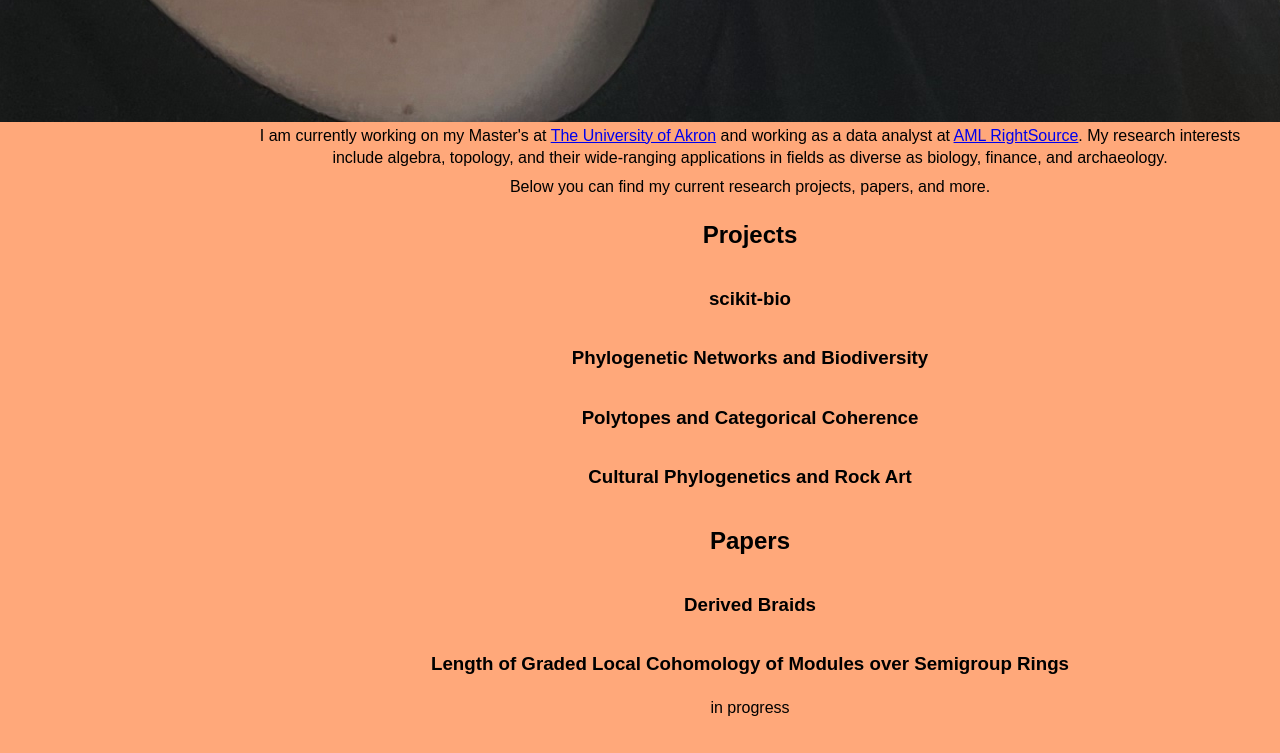
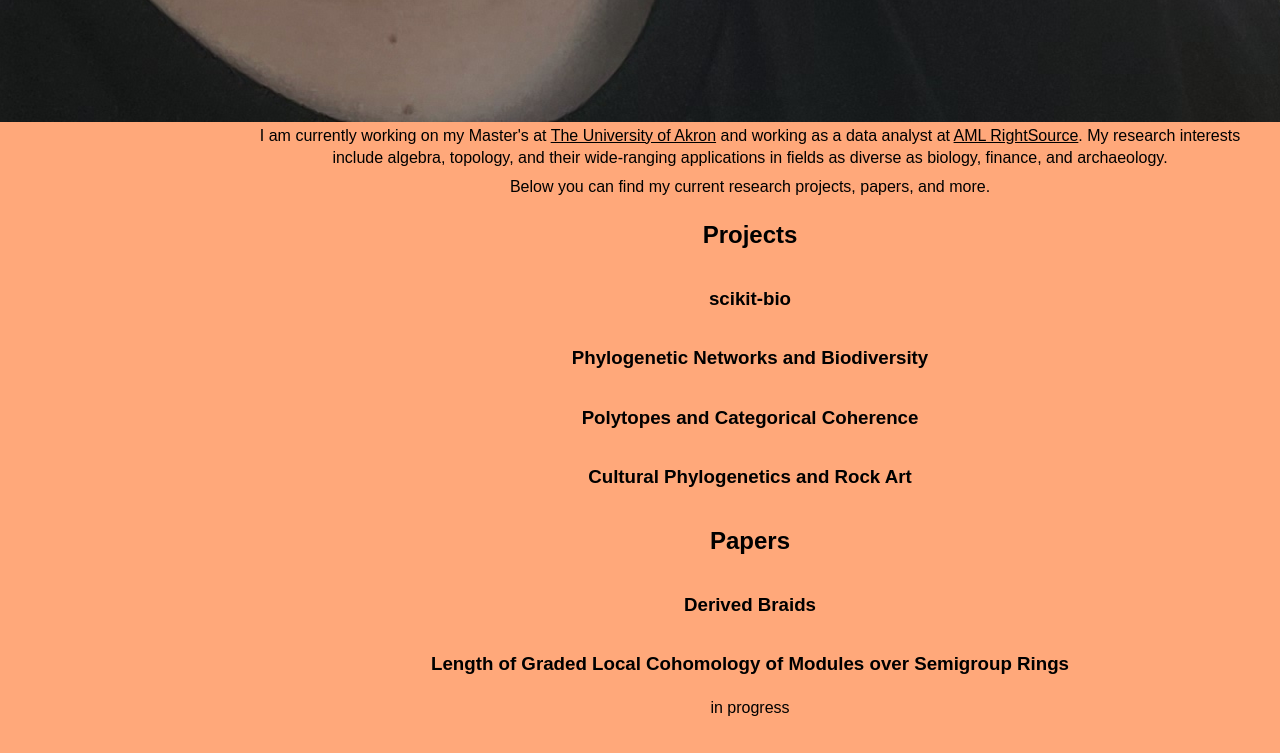
Before and after one commit to christapo/christapo.github.io, a plain HTML site: page index.html in a window 1280 px wide. Shown: the part 2910-3663 px from the top of the page. Drawn offline with Linux system fonts and the light colour scheme.

Commit message:
linkcolor

```diff
--- a/styles.css
+++ b/styles.css
@@ -53,11 +53,11 @@ body {
 }
 
 /* Style all email (mailto:) links site-wide */
-a[href^=""] {
+a {
   color: #000000;
   text-decoration: underline;
 }
 
-a[href^=""]:hover {
+a:hover {
   color: #67CCFF;
 }
```
